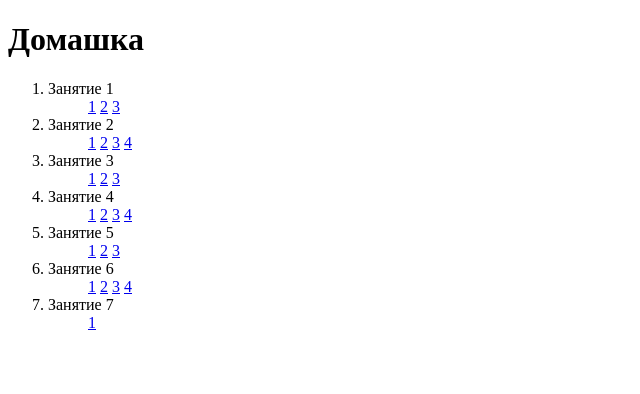
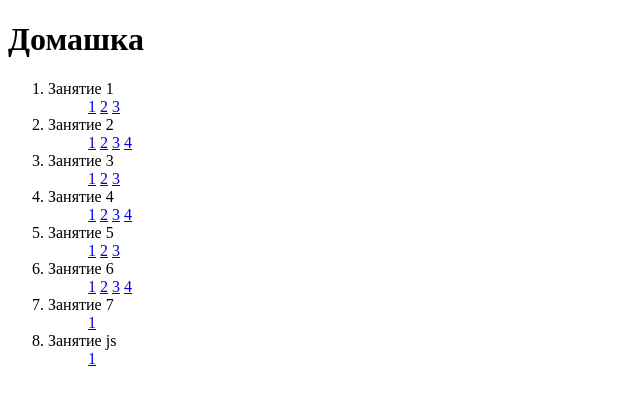
Before and after one commit to DenisRose/Denis, a plain HTML site: page index.html in a window 1280 px wide. Shown: the whole page, without its empty margins (0-640 px from the left). Drawn offline with Linux system fonts and the light colour scheme.

Commit message:
index js

```diff
--- a/index.html
+++ b/index.html
@@ -54,7 +54,10 @@
             <ol><a href="dz7/MAKET_ADAPT.html">1</a>
             </ol>
         </li>
-
+        <li>Занятие js
+            <ol><a href="js/js.html">1</a>
+            </ol>
+        </li>
     </ol>
 </body>
 
```
